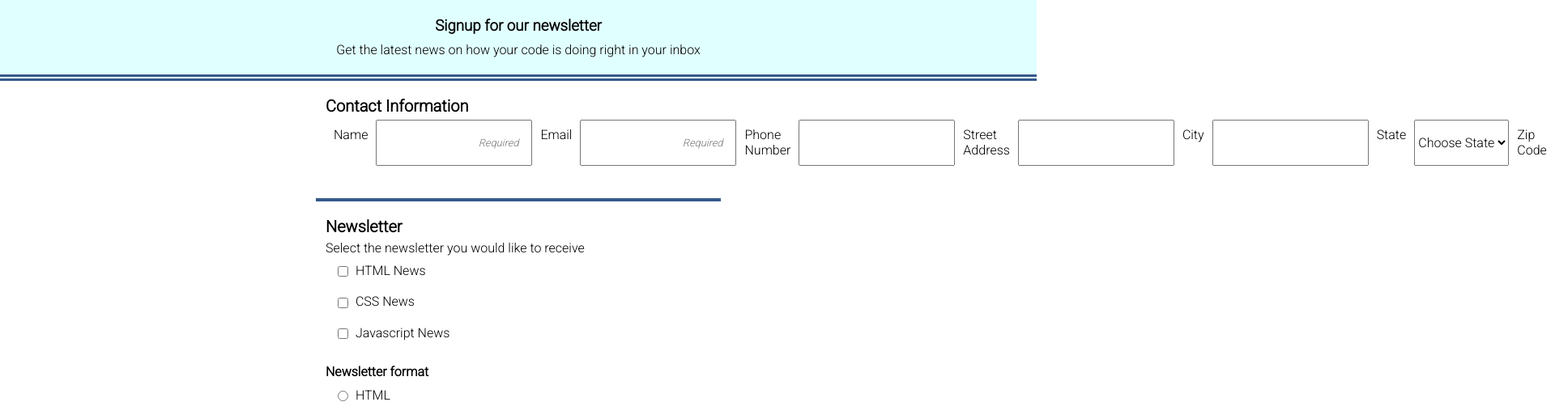
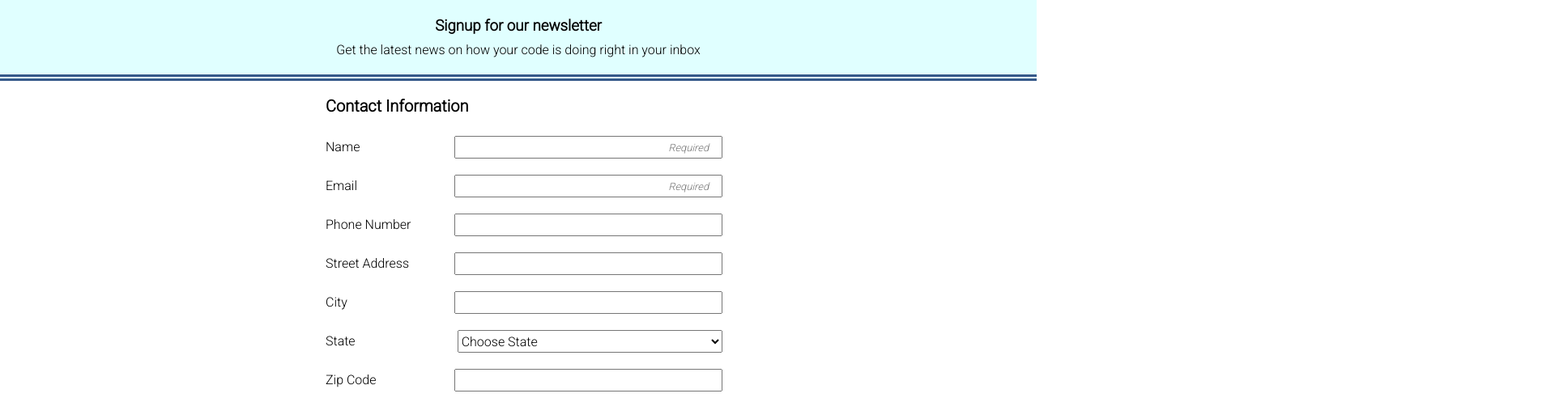
Before and after one commit to rodriguez-miguel26/Project-3, a plain HTML site: page index.html in a window 1280 px wide. Shown: the part 80-598 px from the top of the page at 81% size, 1920 px wide, since content can reach past the window. Drawn offline with Linux system fonts and the light colour scheme.

Commit message:
Previous notes fixed.

```diff
--- a/css/style.css
+++ b/css/style.css
@@ -45,13 +45,22 @@ h3 {
 }
 
 input:focus,
-textarea:focus {
-    border-color: #36598a;
+textarea:focus,
+#state:focus {
+    outline: 0;
+    border-width: 2px;
+    border-color: blue;
+}
+
+legend {
+    width: 250px;
+    margin:auto;
 }
 
 fieldset {
     margin-top: 20px;
     margin-bottom: 30px;
+    margin-right: 0;
     border-style: none;
 }
 
@@ -69,7 +78,7 @@ input[type="tel"] {
 }
 
 label, input {
-    padding: 10px;
+    padding: 10px 0;
 }
 
 input[type="checkbox"] {
@@ -129,22 +138,23 @@ footer {
 
 /*///////FLEX///////////*/
 
-.con,
-legend {
+.con {
     display: flex;
     flex-direction: column;
-    flex-wrap: wrap;
-    width: 350px;
+    width: 250px;
     margin:auto;
-
 }
 
+.con-select {
+    display: flex;
+    flex-direction: column;
+}
 
 .select {
     display: flex;
     margin: auto;
     flex-direction: column;
-    width: 350px;
+    width: 250px;
 }
 
 
@@ -158,22 +168,50 @@ legend {
    }
 
    .con {
+        display: flex;
+        justify-content: flex-start;
+        margin:auto;
+        width: 500px;
+        padding: 10px;
+        padding-left: 0px;
+    }
+
+   .con-select {
        display: flex;
        flex-direction: row;
-       flex-wrap: nowrap;
-       width: 500px;
+       flex-wrap: wrap;
+       justify-content: flex-start;
+       padding: 10px 0;
    }
 
-   legend,
+   .con-select > label {
+    padding: .3em 0;
+    flex: 1;
+  }
+
+  select {
+      flex:2;
+  }
+
+  #zipcode {
+      width: 25%;
+  }
+
+  .con-select > input {
+      flex: 2;
+  }
+
+   legend {
+        margin: auto;
+        width: 500px;
+    }
+
    .select {
        display: flex;
        flex-direction: column;
+       justify-content: flex-start;
        width: 500px;
        margin: auto;
    }
 
-   #zipcode {
-    width:25%;
-    }
-
 }
--- a/index.html
+++ b/index.html
@@ -28,33 +28,43 @@
 
                     <div class="con">
 
+                        <div class="con-select">
                             <label for="name">Name </label>
                             <input type="text" id="name" name="user_name" placeholder="Required">
+                        </div>
 
+                        <div class="con-select">
                             <label for="email">Email</label>
                             <input type="email" id="email" name="user_email" placeholder="Required">
+                        </div>
 
+                        <div class="con-select">
                             <label for="telephone">Phone Number</label>
                             <input type="tel" id="telephone" name="user_telephone">
+                        </div>
 
-
+                        <div class="con-select">
                             <label for="street">Street Address</label>
                             <input type="text" id="street" name="user_street">
+                        </div>
 
-
+                        <div class="con-select">
                             <label for="city">City</label>
                             <input type="text" id="city" name="city">
+                        </div>
 
+                        <div class="con-select">
                             <label for="state">State</label>
                             <select id="state" name="state">
                                 <option value="" disabled selected hidden>Choose State</option>
                                 <option value="CA">CA</option>
                             </select>
+                        </div>
 
-
+                        <div class="con-select">
                             <label for="zipcode">Zip Code</label>
                             <input type="text" id="zipcode" name="zipcode">
-
+                        </div>
 
                     </div>
 
```
Lines whose indentation alone changed are shown as unchanged.
